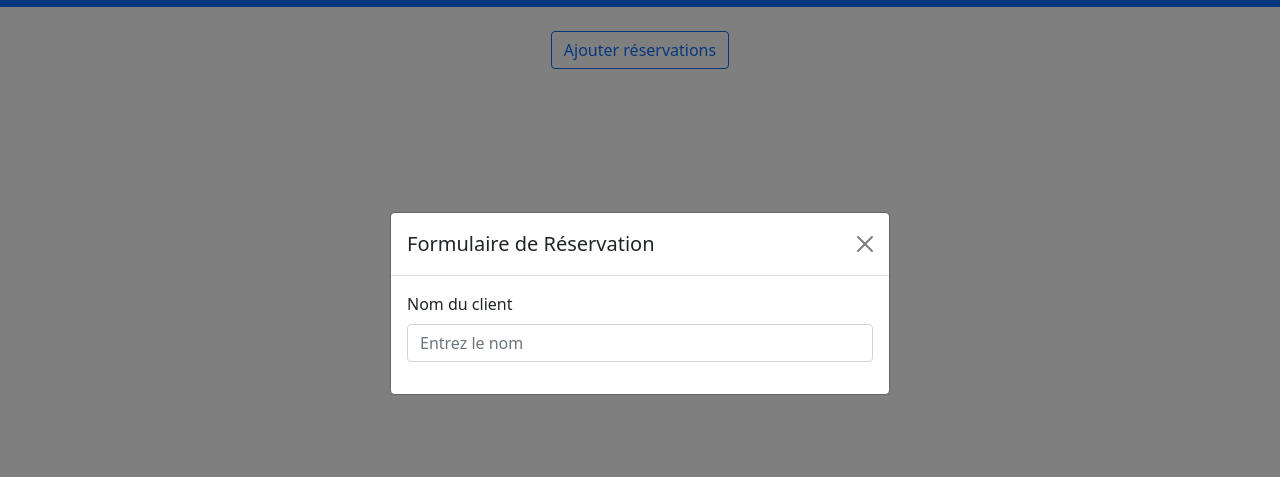
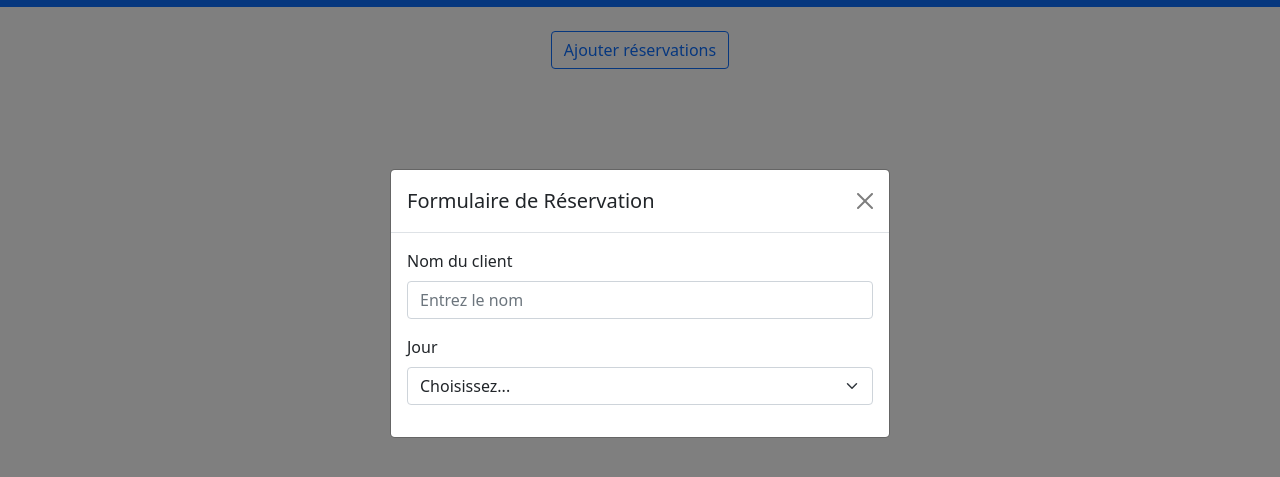
Before and after one commit to YounessAitJamaa/Planification-des-R-servations, a plain HTML site: page index.html in a window 1280 px wide. Both pictures are taken after a click on the button "Ajouter réservations". Shown: the part 97-574 px from the top of the page. Drawn offline with Linux system fonts and the light colour scheme.

Commit message:
Added Days label and input

```diff
--- a/index.html
+++ b/index.html
@@ -51,6 +51,21 @@
                 <label for="nomClient" class="form-label">Nom du client</label>
                 <input type="text" class="form-control" id="nomClient" placeholder="Entrez le nom" required>
               </div>
+
+              <!-- Jour -->
+              <div class="mb-3">
+                <label for="jour" class="form-label">Jour</label>
+                <select class="form-select" id="jour" required>
+                  <option value="">Choisissez...</option>
+                  <option value="sur_place">Lundi</option>
+                  <option value="anniversaire">Mardi</option>
+                  <option value="vip">Mercredi</option>
+                  <option value="autre">Jeudi</option>
+                  <option value="autre">Vendredi</option>
+                  <option value="autre">Samedi</option>
+                  <option value="autre">Dimanch</option>
+                </select>
+              </div>
           </form>
 
         </div>
```
